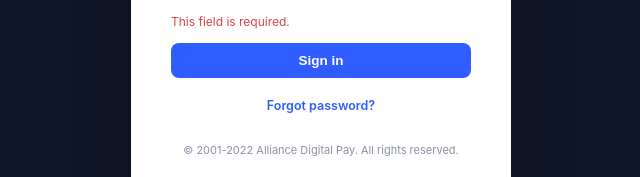
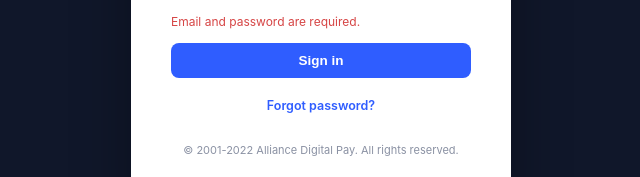
Before and after one commit to Km3692781/demo-pay, a plain HTML site: page index.html in a window 1280 px wide. Both pictures are taken after a click on the button "Sign in". Shown: the part 445-622 px from the top of the page, 319-959 px from the left. Drawn offline with Linux system fonts and the light colour scheme.

Commit message:
Update index.html

```diff
--- a/index.html
+++ b/index.html
@@ -563,7 +563,7 @@ function doLogin(){
 
   // Rule 1: either field empty (or both) -> generic "field is empty" error
   if(!emailInput || !passwordInput){
-    errorBox.textContent = "This field is required.";
+    errorBox.textContent = "Email and password are required.";
     return;
   }
 
```
